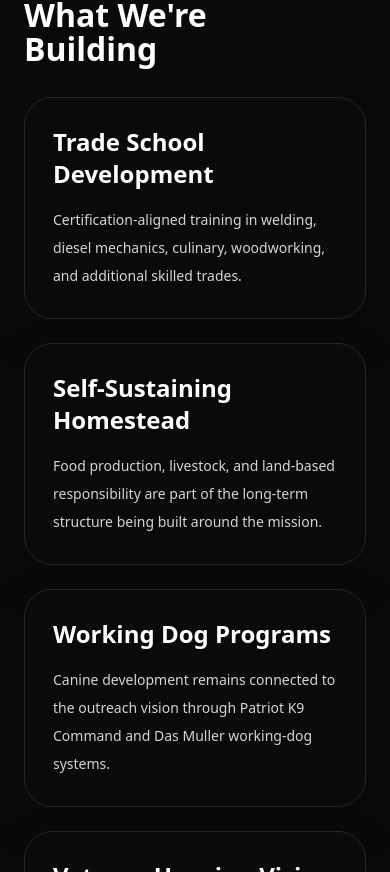
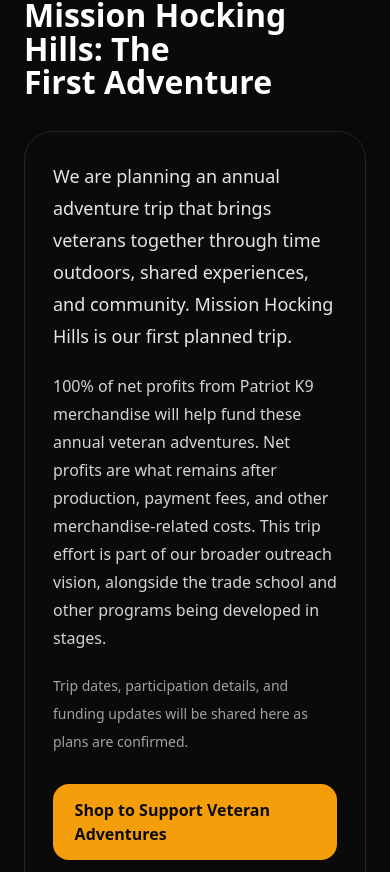
Before and after one commit to HapticVets/das-muller-website, a Next.js app: page /veterans in a window 390 px wide. Shown: the part 1152-2024 px from the top of the page. Built offline with nearby package versions, Linux system fonts and the light colour scheme.

Commit message:
Connect veteran outreach and annual adventure mission

```diff
--- a/src/app/veterans/page.tsx
+++ b/src/app/veterans/page.tsx
@@ -56,6 +56,35 @@
           </div>
         </div>
       </section>
+
+      <VeteranSection eyebrow="Annual Veteran Adventures" title="Mission Hocking Hills: The First Adventure">
+        <div className="surface-card p-7 md:p-8">
+          <p className="max-w-3xl text-lg leading-8 text-neutral-200">
+            We are planning an annual adventure trip that brings veterans
+            together through time outdoors, shared experiences, and community.
+            Mission Hocking Hills is our first planned trip.
+          </p>
+          <p className="mt-5 max-w-3xl text-base leading-7 text-neutral-300">
+            100% of net profits from Patriot K9 merchandise will help fund these
+            annual veteran adventures. Net profits are what remains after
+            production, payment fees, and other merchandise-related costs.
+            This trip effort is part of our broader outreach vision, alongside
+            the trade school and other programs being developed in stages.
+          </p>
+          <p className="mt-5 max-w-3xl text-sm leading-7 text-neutral-400">
+            Trip dates, participation details, and funding updates will be
+            shared here as plans are confirmed.
+          </p>
+          <div className="mt-7 flex flex-wrap gap-4">
+            <a href="https://shop.patriotk9kennel.com/" className="action-primary">
+              Shop to Support Veteran Adventures
+            </a>
+            <VeteranLink href="/veterans/contact" className="action-secondary">
+              Ask About the Adventure Trip
+            </VeteranLink>
+          </div>
+        </div>
+      </VeteranSection>
 
       <VeteranSection eyebrow="Structure" title="What We&apos;re Building">
         <div className="grid gap-6 md:grid-cols-2">
--- a/src/components/Header.tsx
+++ b/src/components/Header.tsx
@@ -44,7 +44,7 @@
             </div>
           </Link>
 
-          <nav className="hidden items-center gap-4 text-sm text-neutral-300 lg:flex">
+          <nav className="hidden items-center gap-3 text-sm text-neutral-300 xl:flex">
             <Link href="/" className="transition hover:text-white">
               Home
             </Link>
@@ -53,6 +53,9 @@
             </Link>
             <Link href="/our-dogs" className="transition hover:text-white">
               Our Dogs
+            </Link>
+            <Link href="/veterans" className="transition hover:text-white">
+              Veterans
             </Link>
             <div className="group relative">
               <button
@@ -107,12 +110,12 @@
               aria-label="Request training or boarding availability"
               className="inline-flex min-h-11 items-center whitespace-nowrap rounded-xl bg-amber-500 px-3 py-2 text-sm font-semibold text-black transition hover:opacity-90 lg:px-4"
             >
-              <span className="lg:hidden">Inquire</span>
-              <span className="hidden lg:inline">Request Availability</span>
+              <span className="xl:hidden">Inquire</span>
+              <span className="hidden xl:inline">Request Availability</span>
             </Link>
             <button
               type="button"
-              className="min-h-11 rounded-xl border border-neutral-700 px-4 py-2 text-sm font-semibold text-white transition hover:bg-neutral-900 lg:hidden"
+              className="min-h-11 rounded-xl border border-neutral-700 px-4 py-2 text-sm font-semibold text-white transition hover:bg-neutral-900 xl:hidden"
               onClick={() => setIsMobileMenuOpen((open) => !open)}
               aria-expanded={isMobileMenuOpen}
               aria-controls="mobile-nav"
@@ -126,7 +129,7 @@
         {isMobileMenuOpen ? (
           <nav
             id="mobile-nav"
-            className="mt-4 rounded-3xl border border-neutral-800 bg-neutral-950 p-4 lg:hidden"
+            className="mt-4 rounded-3xl border border-neutral-800 bg-neutral-950 p-4 xl:hidden"
           >
             <div className="space-y-2 text-sm text-neutral-300">
               <Link
@@ -151,7 +154,7 @@
                 href="/veterans"
                 className="block rounded-xl px-4 py-3 transition hover:bg-neutral-900 hover:text-white"
               >
-                Veterans Outreach
+                Veteran Outreach
               </Link>
               <div className="rounded-2xl border border-neutral-800 bg-neutral-900/40">
                 <button
--- a/src/components/HomePageClient.tsx
+++ b/src/components/HomePageClient.tsx
@@ -576,6 +576,17 @@
                 and continued support as dogs grow into their roles at home and
                 in the community.
               </p>
+              <p className="mt-4 text-base leading-7 text-neutral-300">
+                Explore our veteran outreach vision, from planned trade pathways
+                to annual adventures that bring veterans together, beginning
+                with Mission Hocking Hills.
+              </p>
+              <Link
+                href="/veterans"
+                className="mt-6 inline-flex min-h-11 items-center rounded-xl bg-amber-500 px-6 py-3 font-semibold text-black transition hover:opacity-90 focus:outline-none focus:ring-2 focus:ring-amber-300"
+              >
+                Explore Veteran Outreach
+              </Link>
             </div>
           </div>
         </section>
```
